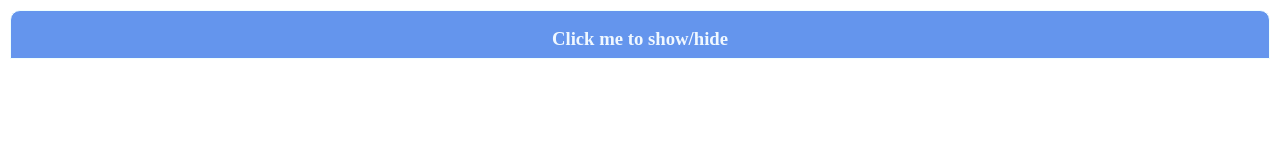
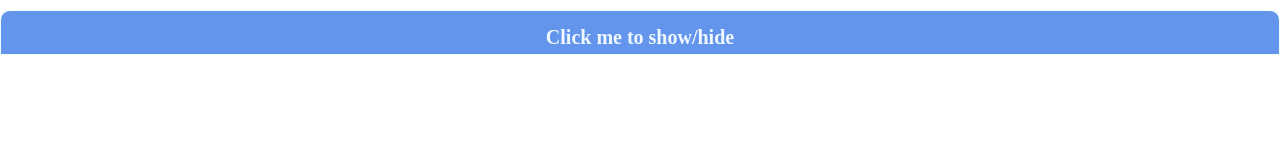
Before and after one commit to talvanes/Tutoriais-jQuery, a plain HTML site: page jQuery Hide and Show/index.html in a window 1280 px wide. Drawn offline with nearby package versions, Linux system fonts and the light colour scheme.

Commit message:
Retirada do elemento h3 (um heading)

```diff
--- a/jQuery Hide and Show/index.html
+++ b/jQuery Hide and Show/index.html
@@ -21,10 +21,6 @@
 				text-align: left;
 			}
 			body { color: aliceblue; }
-			h3 {
-				text-align: center;
-				padding: 2px 0 3px;
-			}
 			.label, .body {
 				margin: 0 10px;
 				background-color: cornflowerblue;
@@ -32,7 +28,10 @@
 				border: 1px solid azure;
 			}
 			.label {
-				margin-top: 10px;
+				margin: 10px 0;
+				font-size: 2.5ch;
+				font-weight: bold;
+				text-align: center;
 				border-radius: 10px 10px 0 0;
 			}
 			.body {
@@ -59,7 +58,7 @@
 	</head>
 	<body>
 		<div class="label">
-			<h3>Click me to show/hide</h3>
+			Click me to show/hide
 		</div>
 		<div class="body">
 			<div class="note">
```
